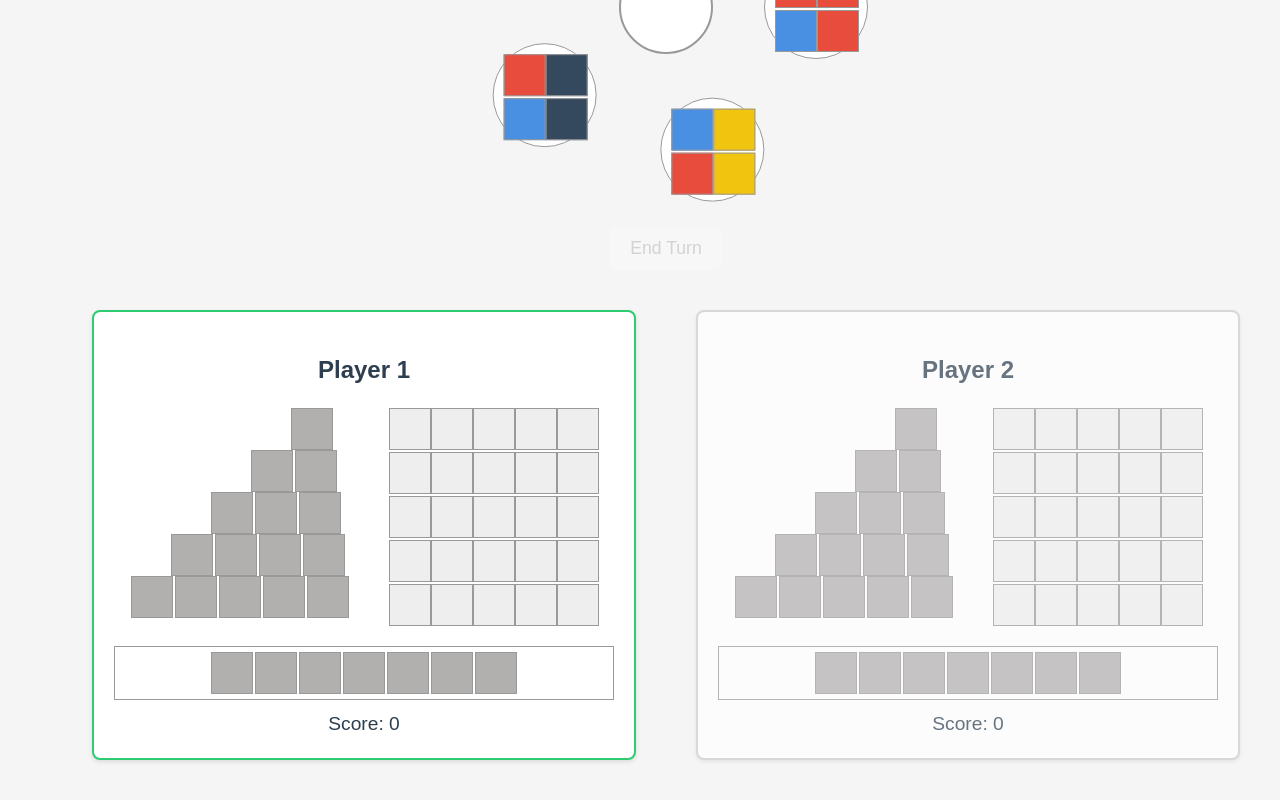
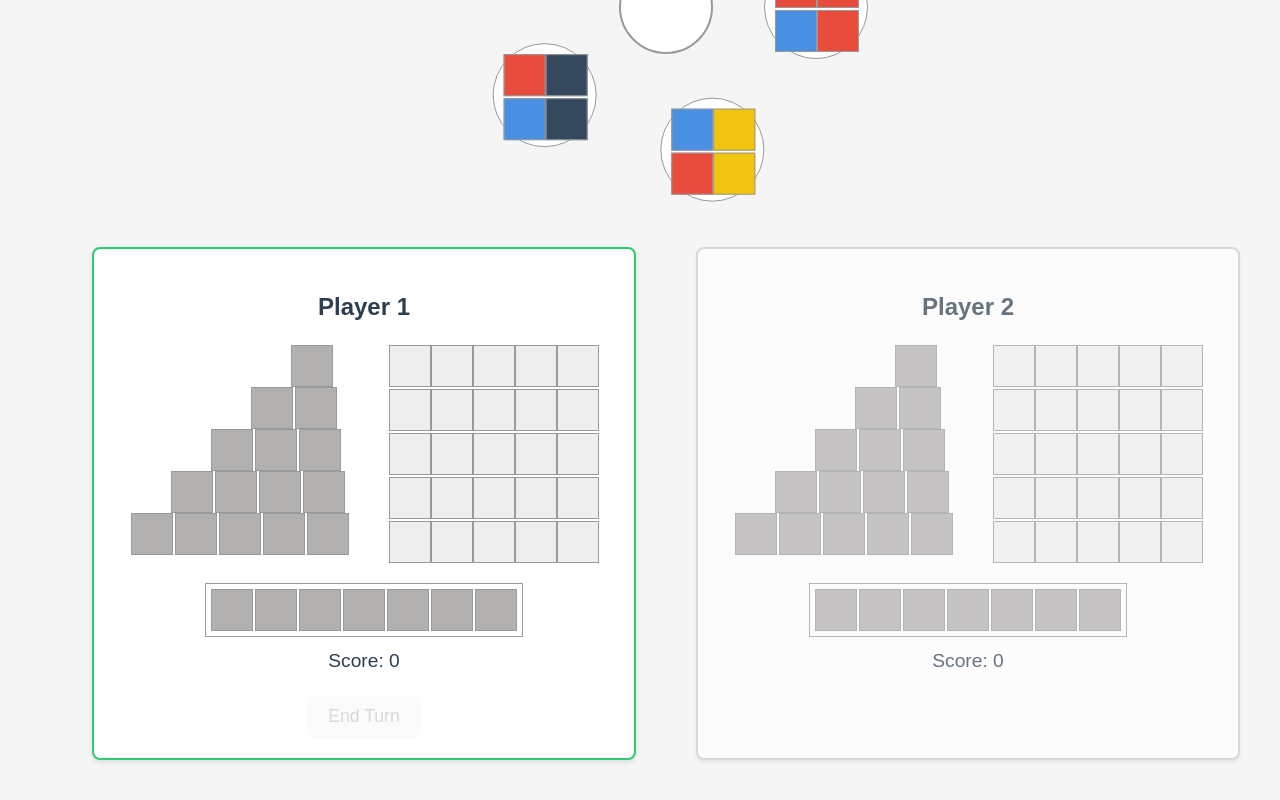
Before and after one commit to MostlyArmless/azul, a React (Vite) app: page / in a window 1280 px wide. Shown: the part 396-1196 px from the top of the page. Built offline with nearby package versions, Linux system fonts and the light colour scheme.

Commit message:
End Turn button appears on current player's mat

```diff
--- a/src/components/Game.tsx
+++ b/src/components/Game.tsx
@@ -359,21 +359,6 @@ const Game: React.FC = () => {
         })}
       </div>
 
-      {/* End Turn Button */}
-      <button
-        onClick={handleEndTurn}
-        disabled={!gameState.hasPlacedTile}
-        style={{
-          padding: "10px 20px",
-          marginBottom: "20px",
-          fontSize: "1.1em",
-          cursor: gameState.hasPlacedTile ? "pointer" : "default",
-          opacity: gameState.hasPlacedTile ? 1 : 0.5,
-        }}
-      >
-        End Turn
-      </button>
-
       {/* Player Boards */}
       <div
         className="players"
@@ -401,6 +386,8 @@ const Game: React.FC = () => {
             }
             selectedTile={gameState.selectedTile}
             selectedColor={gameState.selectedColor}
+            onEndTurn={handleEndTurn}
+            canEndTurn={gameState.hasPlacedTile}
           />
         ))}
       </div>
--- a/src/components/PlayerBoard.tsx
+++ b/src/components/PlayerBoard.tsx
@@ -10,6 +10,8 @@ interface PlayerBoardProps {
   onHoldingAreaTileClick: (tile: Tile) => void;
   selectedTile: Tile | null;
   selectedColor: TileType | null;
+  onEndTurn: () => void;
+  canEndTurn: boolean;
 }
 
 const PlayerBoard: React.FC<PlayerBoardProps> = ({
@@ -21,6 +23,8 @@ const PlayerBoard: React.FC<PlayerBoardProps> = ({
   onHoldingAreaTileClick,
   selectedTile,
   selectedColor,
+  onEndTurn,
+  canEndTurn,
 }) => {
   return (
     <div
@@ -32,6 +36,9 @@ const PlayerBoard: React.FC<PlayerBoardProps> = ({
         minWidth: "500px",
         opacity: isActive ? 1 : 0.7,
         position: "relative",
+        display: "flex",
+        flexDirection: "column",
+        alignItems: "center",
       }}
     >
       <h2
@@ -193,6 +200,23 @@ const PlayerBoard: React.FC<PlayerBoardProps> = ({
       >
         Score: {board.score}
       </div>
+
+      {/* End Turn Button - only show for active player */}
+      {isActive && (
+        <button
+          onClick={onEndTurn}
+          disabled={!canEndTurn}
+          style={{
+            padding: "10px 20px",
+            marginTop: "20px",
+            fontSize: "1.1em",
+            cursor: canEndTurn ? "pointer" : "default",
+            opacity: canEndTurn ? 1 : 0.5,
+          }}
+        >
+          End Turn
+        </button>
+      )}
     </div>
   );
 };
```
